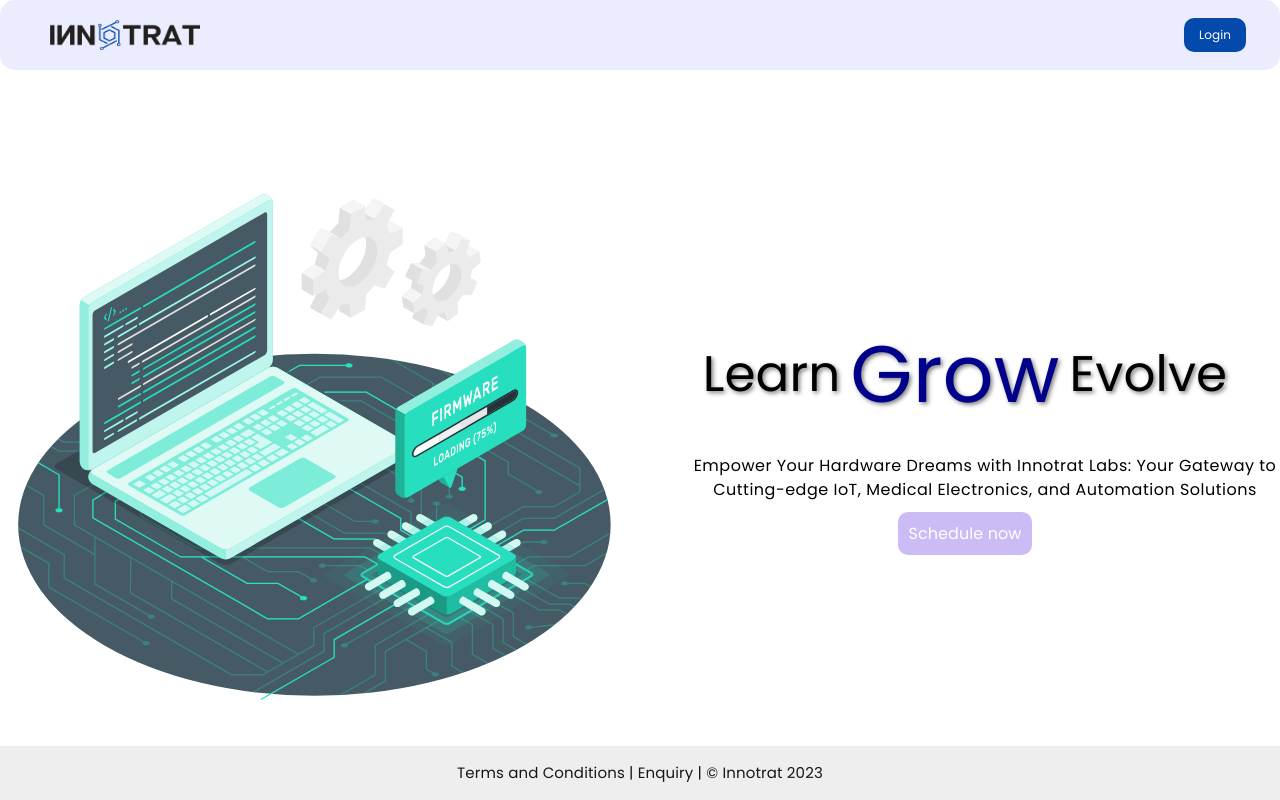
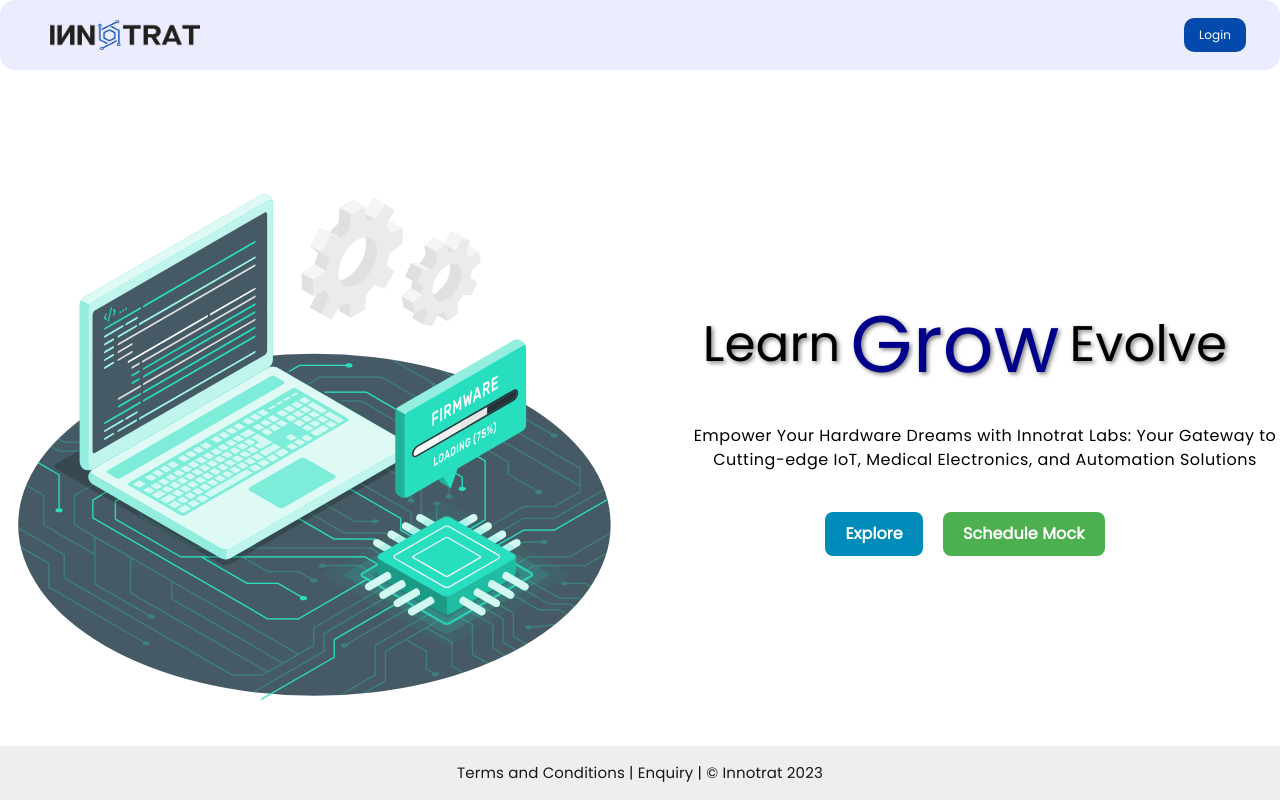
Before and after one commit to Praveen-innotrat/Innoview-search, a React (Create React App) app: page / in a window 1280 px wide. Shown: the top 800 px of the page. Built offline with nearby package versions, Linux system fonts and the light colour scheme.

Commit message:
updates are resolved

```diff
--- a/src/components/Innorview/Appliccations/Applications.css
+++ b/src/components/Innorview/Appliccations/Applications.css
@@ -119,8 +119,10 @@
 
   /* Back Button */
   .back-button-container {
-    display: flex;
-    justify-content: flex-start;
+    width: 100%;
+    display: flex
+;
+    justify-content: center;
     margin-bottom: 20px;
   }
 
--- a/src/components/Innorview/Innorview.css
+++ b/src/components/Innorview/Innorview.css
@@ -59,7 +59,7 @@
         justify-content: space-between;
         flex-direction: column;
         /* height: 100vh; */
-        height: 74vh;
+        height: 100vh;
         background: hsl(240, 100%, 96%);
         width: 100%;    padding: 20px;
     background-color: #f8f9fa;
@@ -147,9 +147,11 @@
 
 
   .dashboard-container {
-    display: flex;
-    justify-content: center;
-    align-items: center;
+    display: flex
+;
+    justify-content: start;
+    flex-direction: column;
+    align-items: start;
     padding: 20px;
     background-color: #f8f9fa;
   }
@@ -164,16 +166,17 @@
   }
 
   .dashboard-card {
-    display: flex;
+    display: flex
+;
     flex-direction: column;
     justify-content: center;
     align-items: center;
     background-color: #ffffff;
     border: 1px solid #ddd;
     border-radius: 8px;
-    padding: 20px;
-    width: 180px;
-    height: 150px;
+    padding: 7px;
+    width: 165px;
+    height: 140px;
     box-shadow: 0 4px 6px rgba(0, 0, 0, 0.1);
     transition: transform 0.2s ease-in-out, box-shadow 0.2s ease-in-out;
     cursor: pointer;
--- a/src/components/Innorview/Innorview.jsx
+++ b/src/components/Innorview/Innorview.jsx
@@ -157,22 +157,23 @@ export default function Innorview() {
             <span className="dashboard-card-text">Schedule Mock Interview</span>
           </div>
         </div>
-      </div>
 
         <div className="back-button-container">
-        {/* <Button
+          <Button
             variant="contained"
             sx={{
               fontSize: "1.2rem",
               padding: "10px 20px",
               backgroundColor: "#0073e6",
+              width: "max-content",
               color: "#fff",
               "&:hover": { backgroundColor: "#005bb5" },
             }}
             onClick={() => navigate(-1)}
           >
             BACK
-        </Button> */}
+          </Button>
+        </div>
       </div>
 
       <Modal open={isModalOpen} onClose={handleCloseModal}>
--- a/src/components/Landingpage/LandingScreen.css
+++ b/src/components/Landingpage/LandingScreen.css
@@ -47,6 +47,42 @@
     /* width: 600px; */
     line-height: 24px;
 }
+.landing-screens-buttons-container {
+  display: flex;
+  justify-content: center;
+  gap: 20px; /* Space between buttons */
+  margin: 20px 0; /* Margin around the container */
+}
+
+.schedule-now-button,
+.explore-button {
+  padding: 10px 20px;
+  font-size: 16px;
+  font-weight: bold;
+  text-align: center;
+  border-radius: 8px;
+  cursor: pointer;
+  transition: background-color 0.3s ease;
+}
+
+.schedule-now-button {
+  background-color: #4caf50; /* Green */
+  color: white;
+}
+
+.schedule-now-button:hover {
+  background-color: #45a049; /* Darker green */
+}
+
+.explore-button {
+  background-color: #008cba; /* Blue */
+  color: white;
+}
+
+.explore-button:hover {
+  background-color: #007bb5; /* Darker blue */
+}
+
 .scheldule-button {
     background: #cbbcf6;
     /* border: 1px solid lightgray; */
--- a/src/components/Landingpage/LandingScreen1.jsx
+++ b/src/components/Landingpage/LandingScreen1.jsx
@@ -32,6 +32,14 @@ function LandingScreen() {
               Empower Your Hardware Dreams with Innotrat Labs: Your Gateway to
               Cutting-edge IoT, Medical Electronics, and Automation Solutions
             </div>
+            <div className="landing-screens-buttons-container">
+              <Link
+                to={
+                  localStorage.getItem("auth-token") ? "/innorview" : "/eureka"
+                }
+              >
+                <div className="explore-button">Explore</div>
+              </Link>
               <Link
                 to={
                   localStorage.getItem("auth-token")
@@ -39,8 +47,9 @@ function LandingScreen() {
                     : "/eureka"
                 }
               >
-              <div className="scheldule-button">Schedule now</div>
+                <div className="schedule-now-button">Schedule Mock</div>
               </Link>
+            </div>
           </div>
         </div>
         <div id="screen-2" className="screen-2">
```
Lines whose indentation alone changed are shown as unchanged.
